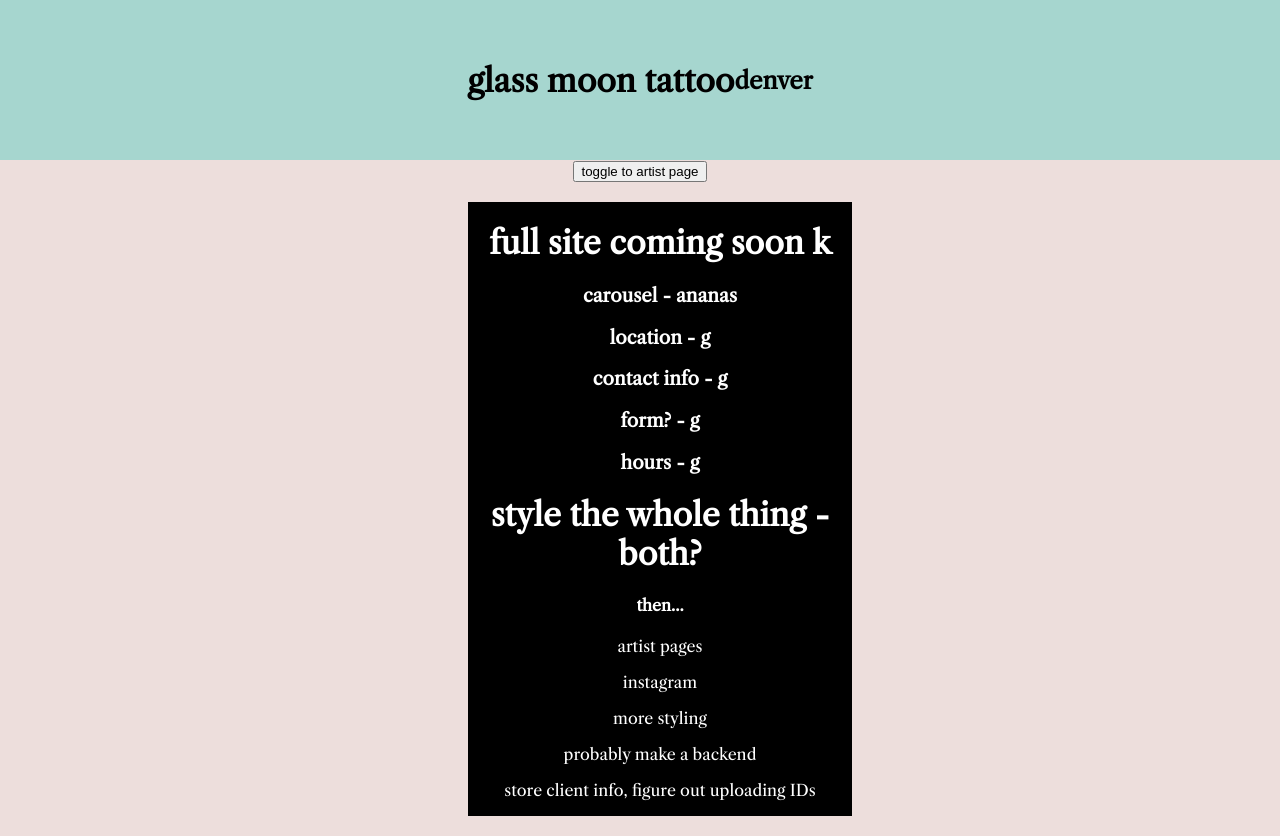
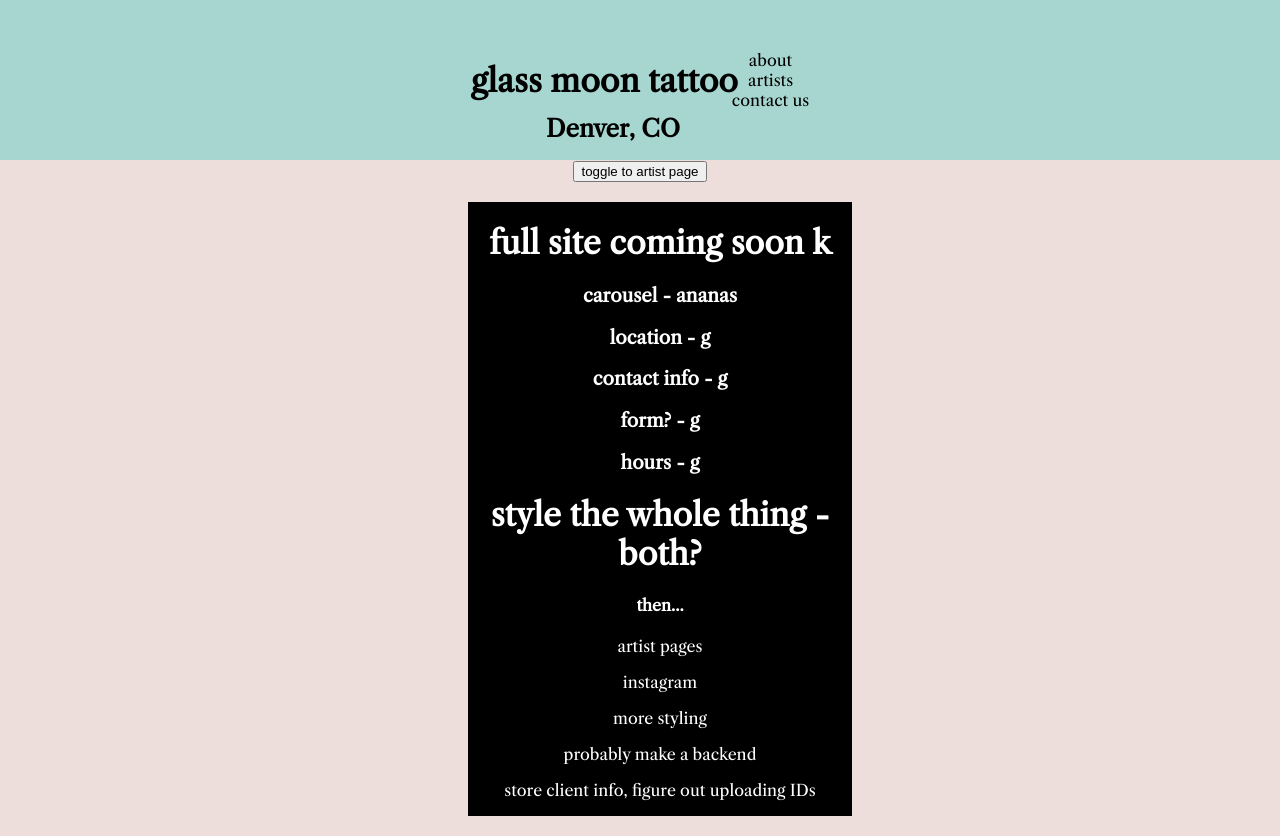
Before and after one commit to graciemcguire/glassmoontattoo.com, a React (Create React App) app: page / in a window 1280 px wide. Shown: the top 836 px of the page. Built offline with nearby package versions, Linux system fonts and the light colour scheme.

Commit message:
nav - denver position

```diff
--- a/src/Components/NavBar.js
+++ b/src/Components/NavBar.js
@@ -1,4 +1,5 @@
 import React, { Component } from 'react';
+import '../stylesheets/nav.scss'
 
 export default class NavBar extends Component {
 
@@ -6,8 +7,13 @@ export default class NavBar extends Component {
     return (
       <div className='nav'>
         <h1 className='logo'>glass moon tattoo</h1>
-        <div className='details'>
-          <h2>denver</h2>
+        <h2 className='denver'>Denver, CO</h2>
+        <div>
+          <ul className='nav-links'>
+            <li>about</li>
+            <li>artists</li>
+            <li>contact us</li>
+          </ul>
         </div>
       </div>
     )
--- /dev/null
+++ b/src/stylesheets/nav.scss
@@ -0,0 +1,10 @@
+.denver{
+  margin: 4em 0 0 -8.5em;
+  padding: 0.5em;
+  vertical-align: middle;
+  /*border: 1px solid blue;*/
+}
+
+.nav-links{
+  list-style-type: none;
+}
```
